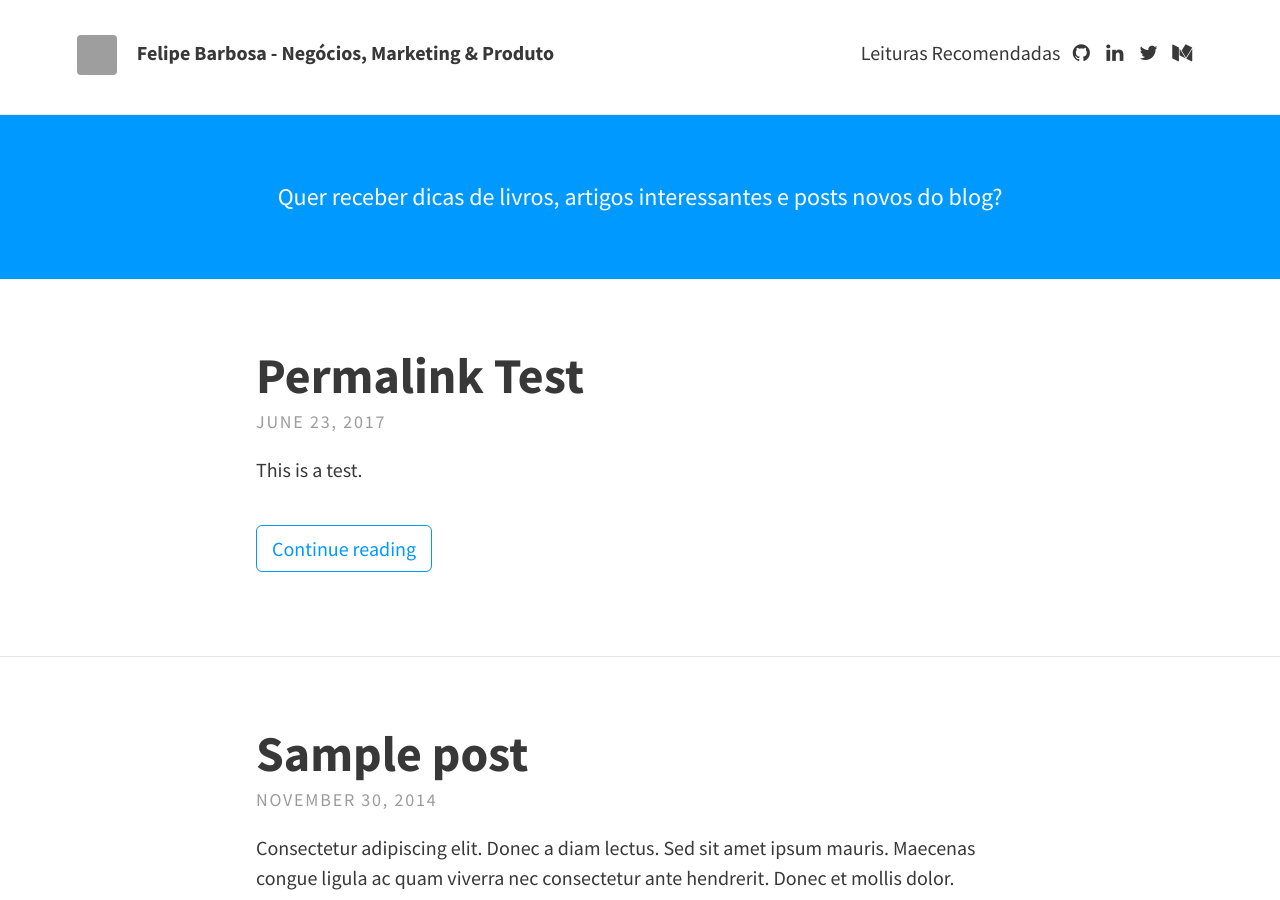
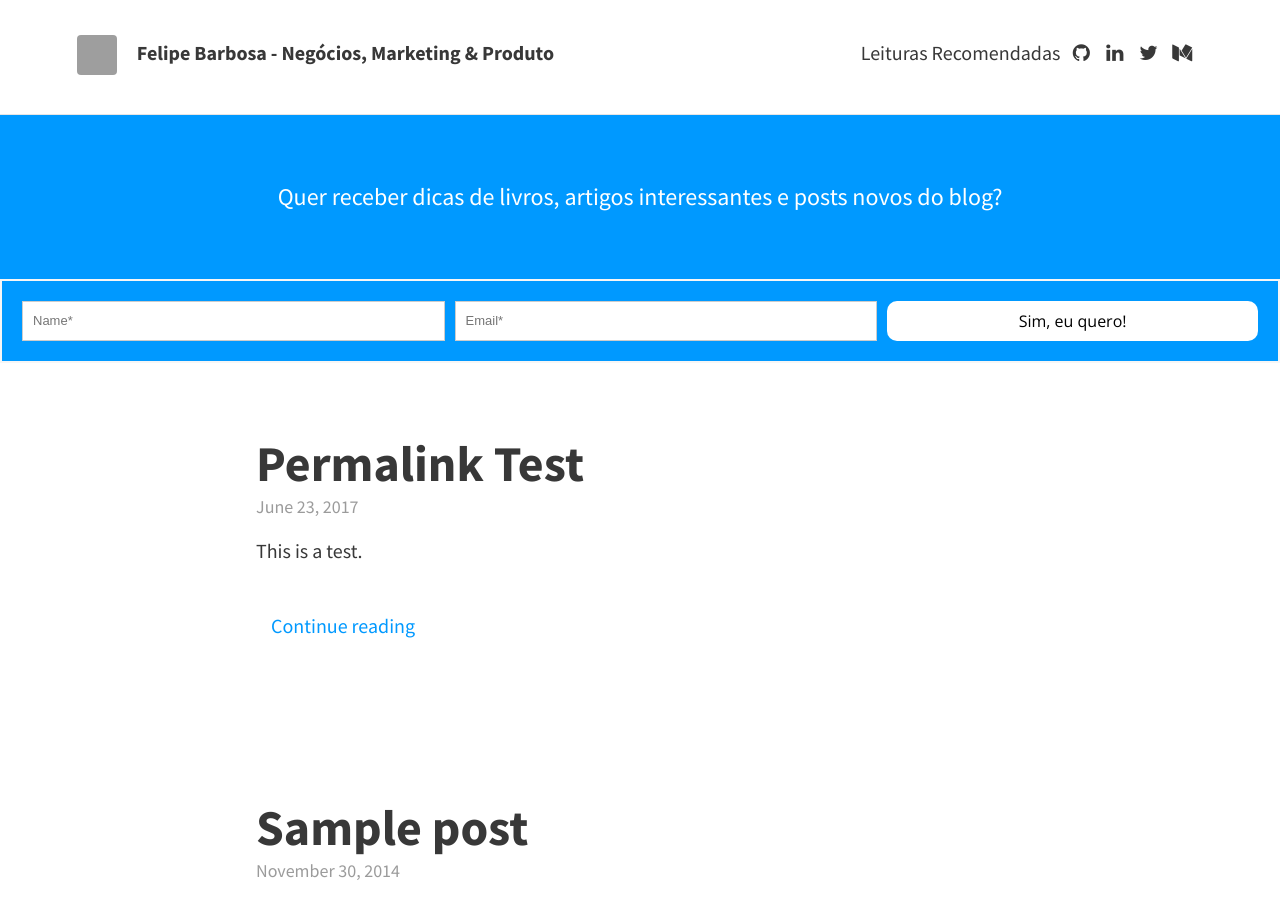
Before and after one commit to felipecbarbosa/felipecbarbosa.github.io, a Jekyll site: the page built from index.html, in a window 1280 px wide and 900 px high. Built offline with Jekyll 4.4.1, drawn with Linux system fonts in a browser that asks for light colours; nearby versions of some CDN libraries; the list of posts is cut into pages by our own code; comment, search, counter and statistics services are not loaded; grey boxes are pictures that could not be loaded.

Commit message:
Edited full html of the headerform

```diff
--- a/index.html
+++ b/index.html
@@ -8,6 +8,35 @@ layout: default
   style="background-image: url('{{ site.baseurl }}/{{ site.theme_settings.header_text_feature_image }}')">
     {{ site.theme_settings.header_text }}
   </div>
+  <div id="mlb2-5388423" class="ml-subscribe-form ml-subscribe-form-5388423">
+  <div class="ml-vertical-align-center">
+  <div class="subscribe-form ml-block-success" style="display:none">
+      <div class="form-section">
+          <p>Thank you! You have successfully subscribed to our newsletter.</p>
+      </div>
+  </div>
+  <form class="ml-block-form" action="//app.mailerlite.com/webforms/submit/t2x4q0" data-id="457995" data-code="t2x4q0" method="POST" target="_blank">
+      <div class="subscribe-form horizontal">
+          <div class="form-section horizontal">
+              <div class="form-group ml-field-name ml-validate-required">
+                  <input type="text" name="fields[name]" class="form-control" placeholder="Name*" value="" autocomplete="name" x-autocompletetype="name" spellcheck="false" autocapitalize="off" autocorrect="off">
+              </div>
+              <div class="form-group ml-field-email ml-validate-required ml-validate-email">
+                  <input type="email" name="fields[email]" class="form-control" placeholder="Email*" value="" autocomplete="email" x-autocompletetype="email" spellcheck="false" autocapitalize="off" autocorrect="off">
+              </div>
+          </div>
+          <div class="form-section horizontal ml-button-position">
+              <button type="submit" class="primary">
+                  Sim, eu quero!
+              </button>
+              <button disabled="disabled" style="display: none;" type="button" class="loading">
+                  <img src="//static.mailerlite.com/images/rolling.gif" width="20" height="20" style="width: 20px; height: 20px;">
+              </button>
+          </div>
+          <div class="clearfix" style="clear: both;"></div>
+          <input type="hidden" name="ml-submit" value="1" />
+      </div>
+  </form>
   {% endif %}
 
   <div class="posts">
```
